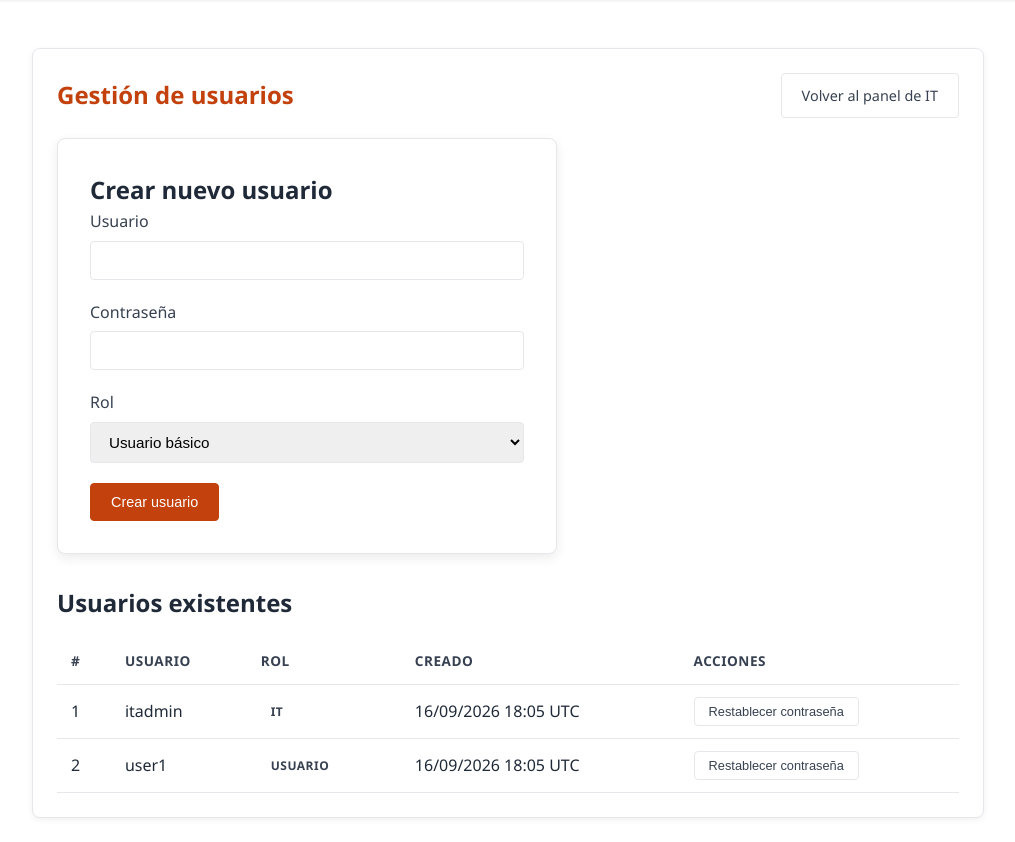
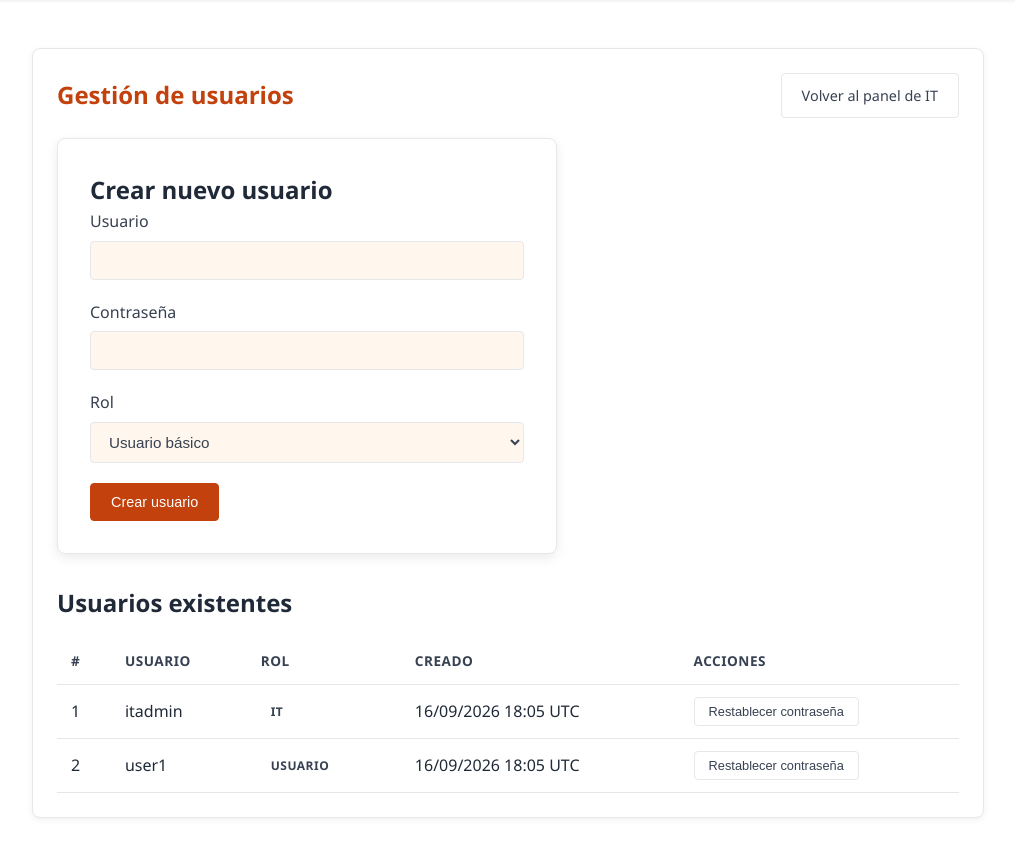
Before and after one commit to DannielGm/Tickets, a Flask app: page /it/users in a window 1280 px wide. Shown: the part 63-905 px from the top of the page, without its empty margins (132-1147 px from the left). Run offline with Flask 3, Linux system fonts and the light colour scheme; the visitor is signed in with stand-in values (Sample User, id 1); data comes from the database, SQL or seed files in the repository.

Commit message:
"light-input-orange-bg"

```diff
--- a/Tickets/static/style.css
+++ b/Tickets/static/style.css
@@ -144,7 +144,9 @@
     --ink-500: #6B7280;
     --ink-300: #9CA3AF;
 
-        --accent-text: #C2410C;
+    --input-bg: var(--brand-050);
+    --input-fg: var(--ink-700);
+    --accent-text: #C2410C;
 
     --open-bg: rgba(251, 146, 60, 0.10);
     --open-fg: #9A3412;
@@ -386,7 +388,17 @@ body {
     border: 1px solid var(--line);
     border-radius: 4px;
     font-size: 0.95rem;
+    background-color: var(--input-bg, var(--surface));
+    color: var(--input-fg, var(--ink-900));
     transition: border-color 0.2s;
+}
+
+[data-theme="light"] .form-group input[type="text"],
+[data-theme="light"] .form-group input[type="password"],
+[data-theme="light"] .form-group textarea,
+[data-theme="light"] .form-group select {
+    background-color: var(--brand-050);
+    color: var(--ink-700);
 }
 
 .form-group input[type="text"]:focus,
@@ -797,6 +809,12 @@ body {
     color: var(--ink-900);
 }
 
+[data-theme="light"] .filter-bar select,
+[data-theme="light"] .filter-bar input[type="search"] {
+    background: var(--brand-050);
+    color: var(--ink-700);
+}
+
 .filter-bar input[type="search"] {
     flex: 1 1 220px;
 }
@@ -885,6 +903,11 @@ body {
     font-size: 0.9rem;
     background: var(--surface);
     color: var(--ink-900);
+}
+
+[data-theme="light"] .mini-form select {
+    background: var(--brand-050);
+    color: var(--ink-700);
 }
 
 /* ===== Comments & activity thread ===== */
```
